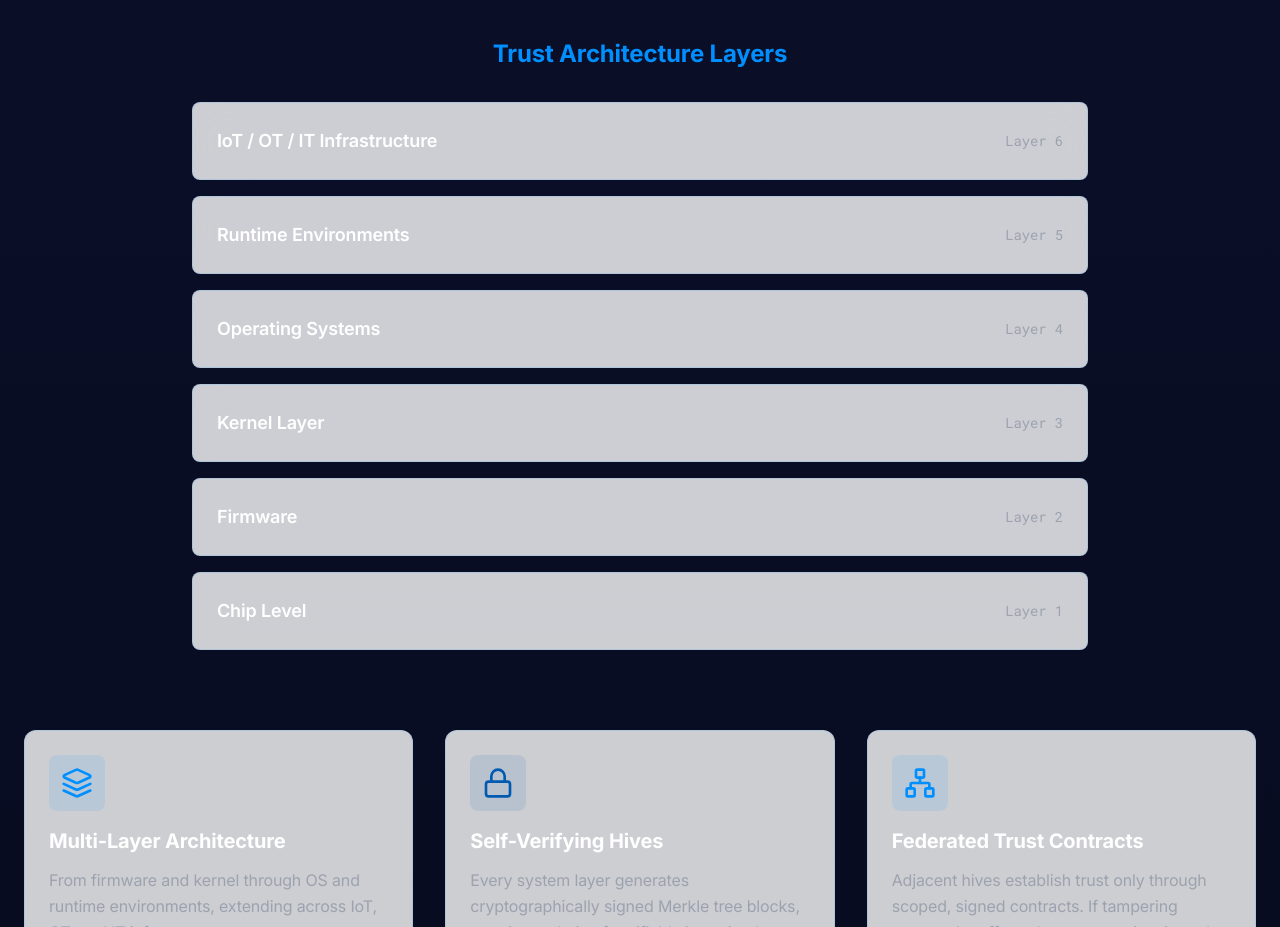
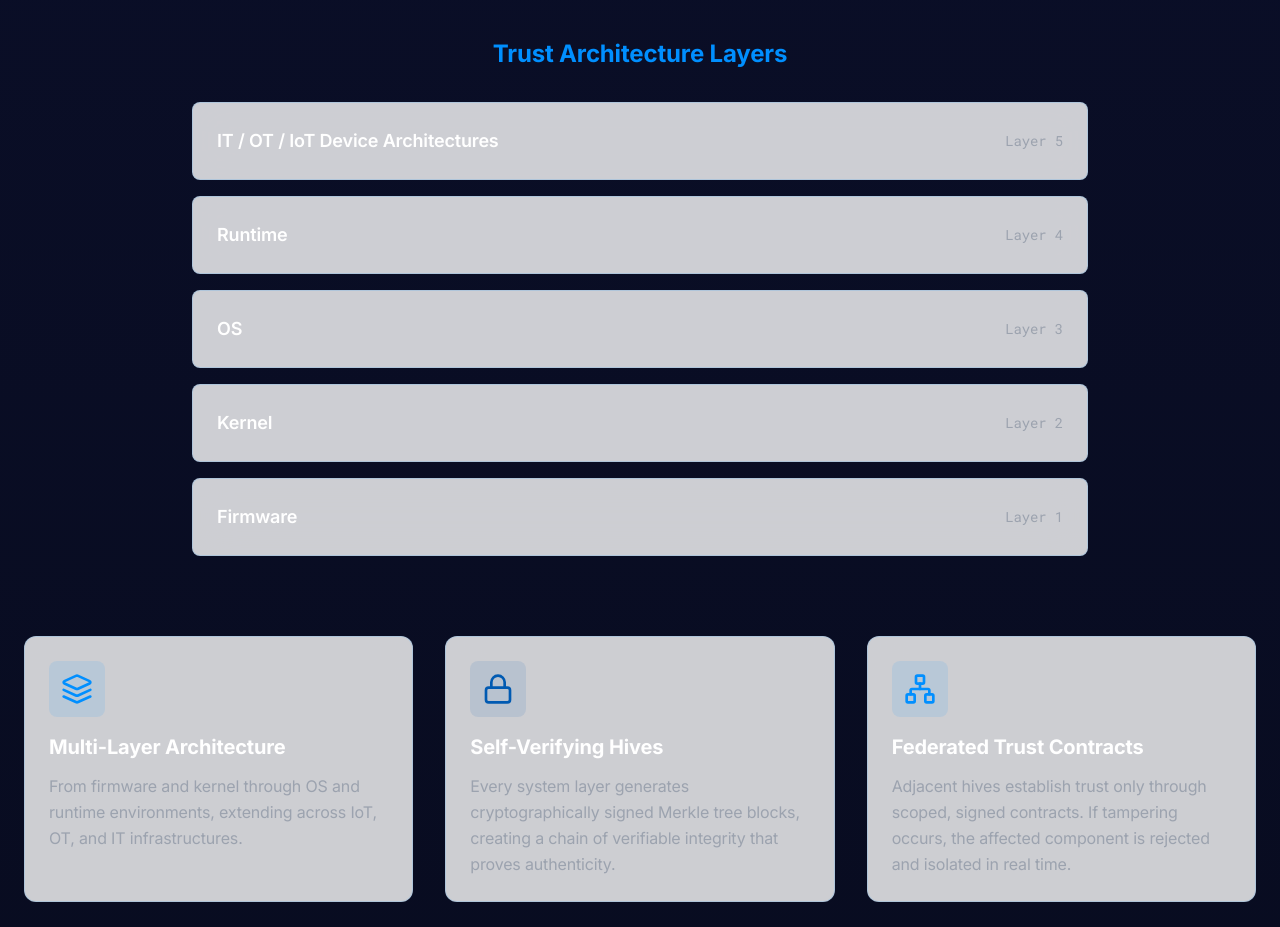
Before and after one commit to DevanshM1211/Cybersecurity-Stack-Website, a Next.js app: page /protocol in a window 1280 px wide. Shown: the part 1680-2607 px from the top of the page. Built offline with nearby package versions, Linux system fonts and the light colour scheme.

Commit message:
Update Trust Architecture Layers to match diagram: Runtime, OS, Kernel, Firmware with IT/OT/IoT overarching

```diff
--- a/components/ResonanceProtocol.tsx
+++ b/components/ResonanceProtocol.tsx
@@ -57,14 +57,13 @@ const ResonanceProtocol = () => {
 
   const architectureLayers = [
     {
-      name: "IoT / OT / IT Infrastructure",
+      name: "IT / OT / IoT Device Architectures",
       color: "from-primary-500 to-cyber-blue",
     },
-    { name: "Runtime Environments", color: "from-primary-700 to-cyber-purple" },
-    { name: "Operating Systems", color: "from-primary-500 to-primary-700" },
-    { name: "Kernel Layer", color: "from-cyber-purple to-cyber-navy" },
+    { name: "Runtime", color: "from-primary-700 to-cyber-purple" },
+    { name: "OS", color: "from-primary-500 to-primary-700" },
+    { name: "Kernel", color: "from-cyber-purple to-cyber-navy" },
     { name: "Firmware", color: "from-primary-700 to-cyber-navy" },
-    { name: "Chip Level", color: "from-cyber-navy to-primary-900" },
   ];
 
   return (
```
